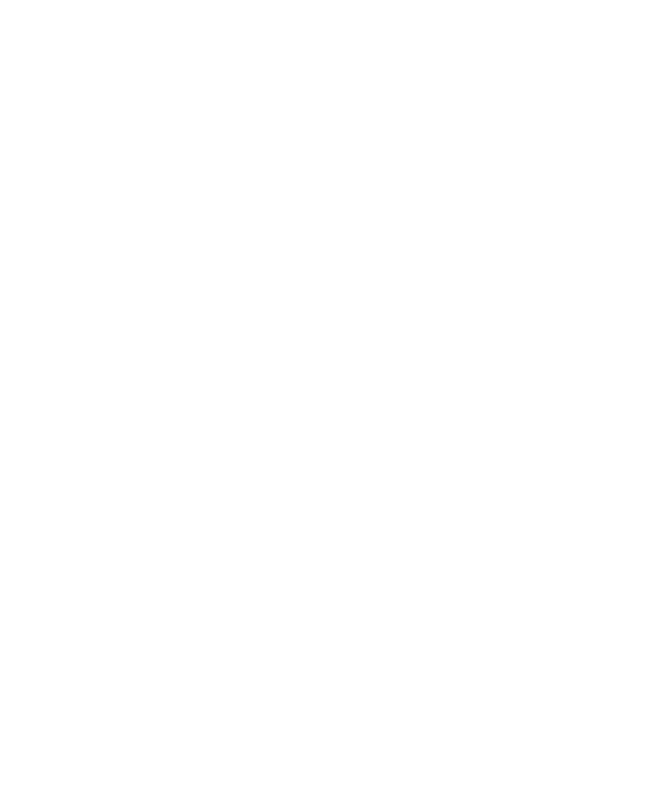
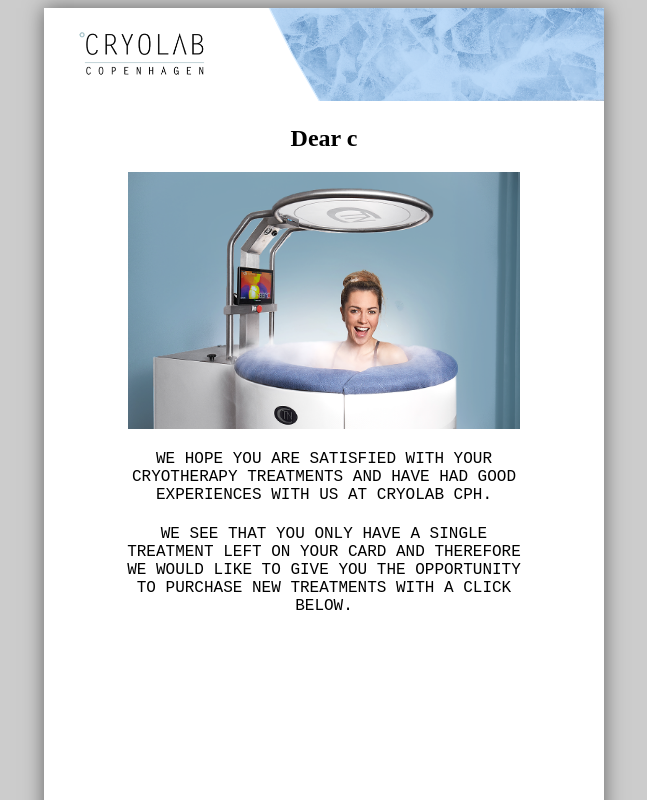
Before and after one commit to Jacknierras5/banner, a plain HTML site: page Index.html in a window 1280 px wide. Shown: the top 800 px of the page, without its empty margins (316-963 px from the left). Drawn offline with Linux system fonts and the light colour scheme; a web font is replaced by a local one.

Commit message:
CTA & FONT

```diff
--- a/Index.html
+++ b/Index.html
@@ -1,22 +1,63 @@
 <!DOCTYPE html>
 <html lang="">
+
 <head>
     <meta charset="utf-8">
     <meta name="viewport" content="width=device-width, initial-scale=1.0">
-    <title></title>
+    <link rel="stylesheet" href="https://use.typekit.net/hdh0hrz.css">
+
+
+
+    <title>1 KLIP TILBAGE</title>
 
 
     <link rel="stylesheet" href="styles.css">
 
 </head>
 
-<body>
-
-</body>
 
 
 
+<body>
+    <page size="A5">
+
+        <section class="banner">
+
+            <img class="banner_image" src="banner_2.png" alt="">
+
+        </section>
+
+        <section class="name">
+            <h1>Dear c</h1>
+
+        </section>
+
+        <section>
+
+            <img class="cryo_image" src="cryo.png" alt="" style="">
+
+
+        </section>
+
+        <section>
 
 
 
-</html>
+            <h4 class="txt_size">WE HOPE YOU ARE SATISFIED WITH YOUR <br>
+                CRYOTHERAPY TREATMENTS AND HAVE HAD GOOD <br>
+                EXPERIENCES WITH US AT CRYOLAB CPH.</h4>
+
+            <h4 class="txt_size">
+                WE SEE THAT YOU ONLY HAVE A SINGLE <br>
+                TREATMENT LEFT ON YOUR CARD AND THEREFORE <br>
+                WE WOULD LIKE TO GIVE YOU THE OPPORTUNITY <br>
+                TO PURCHASE NEW TREATMENTS WITH A CLICK <br>
+                BELOW.
+
+            </h4>
+
+
+        </section>
+
+    </page>
+</body></html>
--- a/styles.css
+++ b/styles.css
@@ -0,0 +1,72 @@
+body {
+    background: rgb(204, 204, 204);
+}
+
+page {
+    background: white;
+    display: block;
+    margin: 0 auto;
+    margin-bottom: 0.5cm;
+    box-shadow: 0 0 0.5cm rgba(0, 0, 0, 0.5);
+}
+
+
+page[size="A5"] {
+    width: 14.8cm;
+    height: 25cm;
+}
+
+@media print {
+
+    body,
+    page {
+        margin: 0;
+        box-shadow: 0;
+    }
+}
+
+
+
+.banner {}
+
+.banner_image {
+    width: 14.8cm;
+    height: auto;
+}
+
+.name {
+    text-align: center;
+}
+
+
+
+
+.cryo_image {
+    width: 70%;
+    height: auto;
+
+    display: block;
+    margin-left: auto;
+    margin-right: auto;
+
+}
+
+.txt_size {
+
+    text-align: center;
+
+
+    font-family: letter-gothic-std, monospace;
+    font-size: 1rem;
+    font-weight: 400;
+    font-style: normal;
+
+
+}
+
+
+.button2 {
+    background-color: #008CBA;
+}
+
+/* Blue */
```
Also changed, not shown: banner_2.png (added), cryo.png (added).
